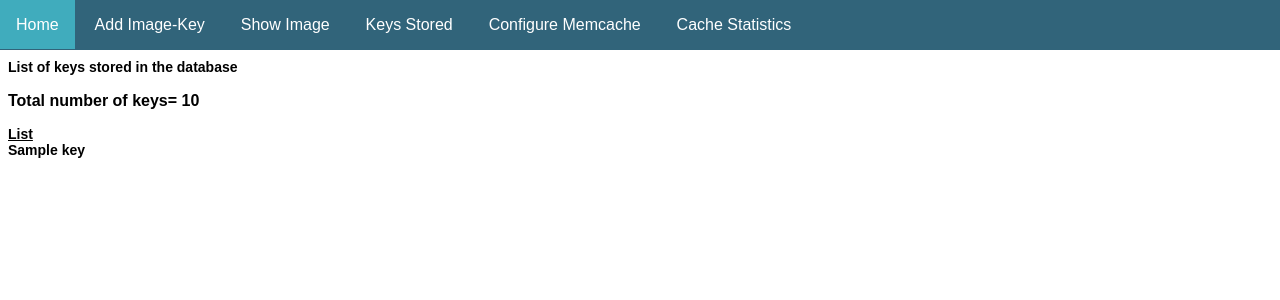
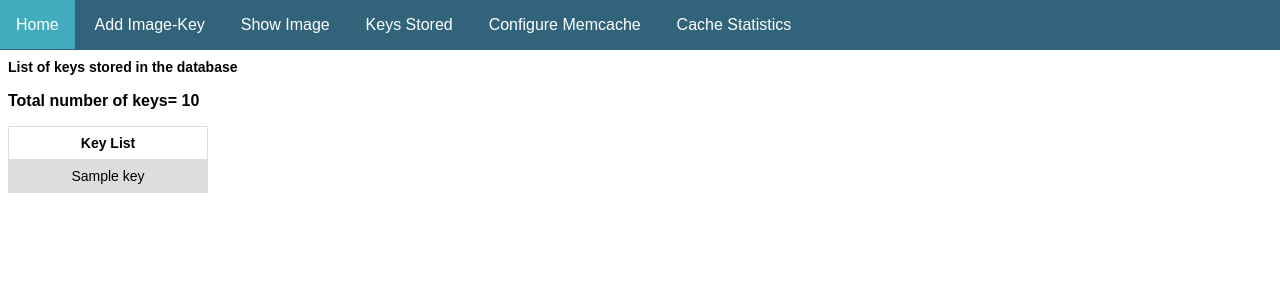
Before and after one commit to Josh-Abraham/CloudComputingA1, a Python web app: template src/app/templates/key_store.html in a window 1280 px wide. Shown: the top 300 px of the page. Run offline with Jinja, Linux system fonts and the light colour scheme; the template is opened without the code that fills it: most values are stand-ins (such as "Sample title", 1, 10 or a date in 2020).

Commit message:
minor cleanup

```diff
--- a/src/app/routes.py
+++ b/src/app/routes.py
@@ -152,7 +152,7 @@ def memcache_params():
         capacity = cache_params[2]
         replacement_policy = cache_params[3]
     else:
-        # Error catchign case, will set to 0 values so it startups gracefully
+        # Error catching case, will set to 0 values so it startups gracefully
         update_time = time.ctime(time.time())
         capacity = 0
         replacement_policy = "Least Recently Used"
@@ -170,7 +170,7 @@ def memcache_params():
         else:
             # Check new cache paramters
             new_cap = request.form.get('capacity')
-            if new_cap.isdigit():
+            if new_cap.isdigit() and int(new_cap) <= 500:
                 new_policy = request.form.get('replacement_policy')
                 new_time = set_cache_params(new_cap, new_policy)
                 if not new_time == None:
--- a/src/app/static/core-style.css
+++ b/src/app/static/core-style.css
@@ -98,3 +98,35 @@ h3 {
   left: 500px;
   width: 145px;
 }
+
+.plot {
+	flex-grow:1
+}
+
+
+.plot-row {
+	display:flex;
+	flex-direction: row;
+}
+
+.plot-grid {
+	display:flex;
+	flex-direction: column;
+}
+
+table {
+  font-family: arial, sans-serif;
+  border-collapse: collapse;
+  width: 200px;
+text-align: center
+}
+
+td, th {
+  border: 1px solid #dddddd;
+  text-align: center;
+  padding: 8px;
+}
+
+tr:nth-child(even) {
+  background-color: #dddddd;
+}
--- a/src/app/templates/key_store.html
+++ b/src/app/templates/key_store.html
@@ -12,12 +12,15 @@
 	        <p>
 	            <h3>Total number of keys= {{total}}</h3>
             </p>
-            <u><b>List</b></u>
-            <br>
+
+            <table>
+            <tr><th>Key List</th></tr>
 	        {% for key in keys %}
-                <div><b>{{ key }}</b><br></div>
+                <tr>
+					<td>{{ key }}</td>
+                </tr>
             {% endfor %}
-
+            </table>
         {% else %}
             <h3>There are no keys stored</h3>
 
--- a/src/app/templates/memcache_params.html
+++ b/src/app/templates/memcache_params.html
@@ -18,7 +18,7 @@
                 id="capacity"
                 name="capacity"
                 value="{{ capacity }}"
-                class="type-select"> (MB)
+                class="type-select"> (MB, max 500)
                 <br>
 
             <label for="replacement_policy" class="label-padding">
```
Also changed, not shown: src/app/templates/cache_stats.html (+19 -8 lines).
